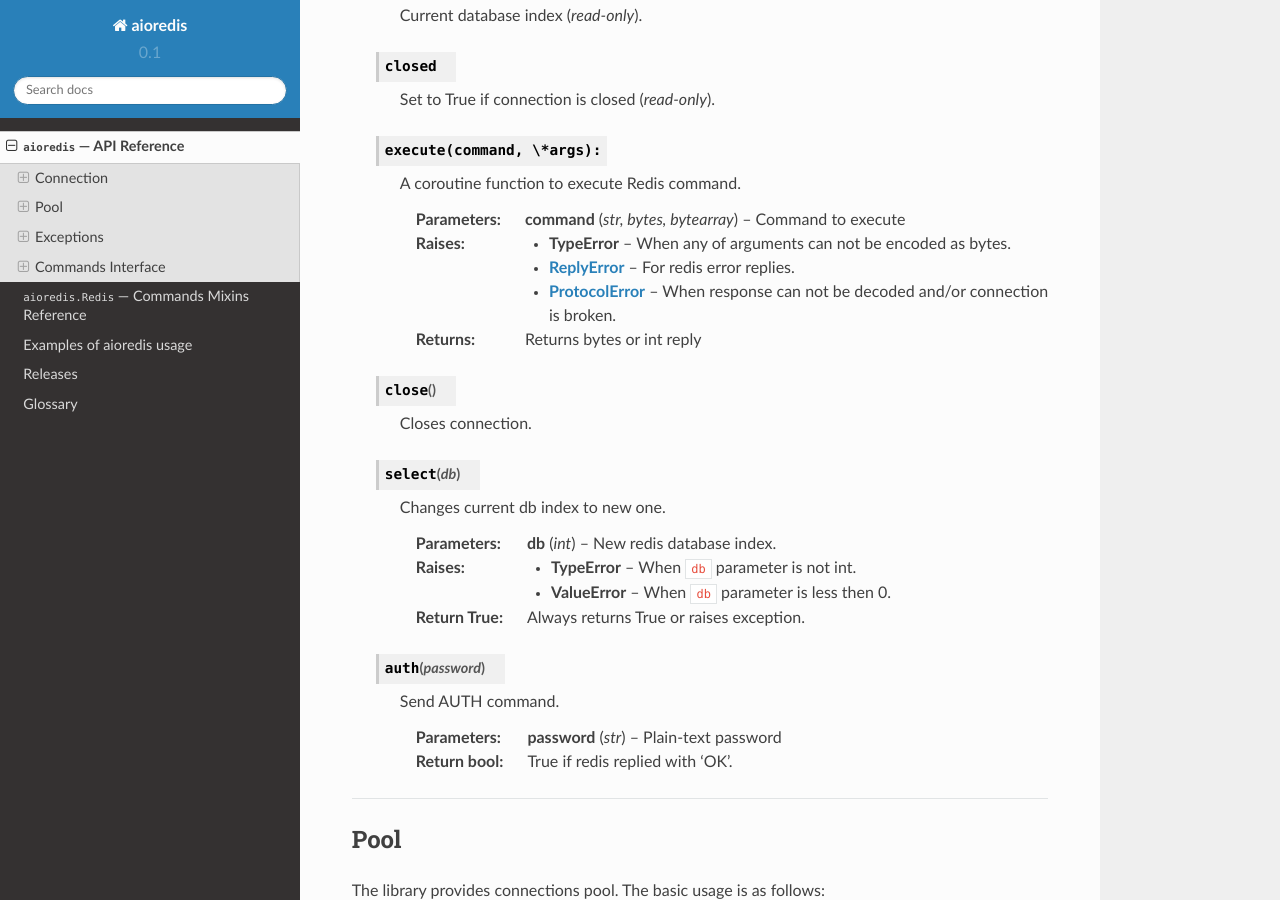
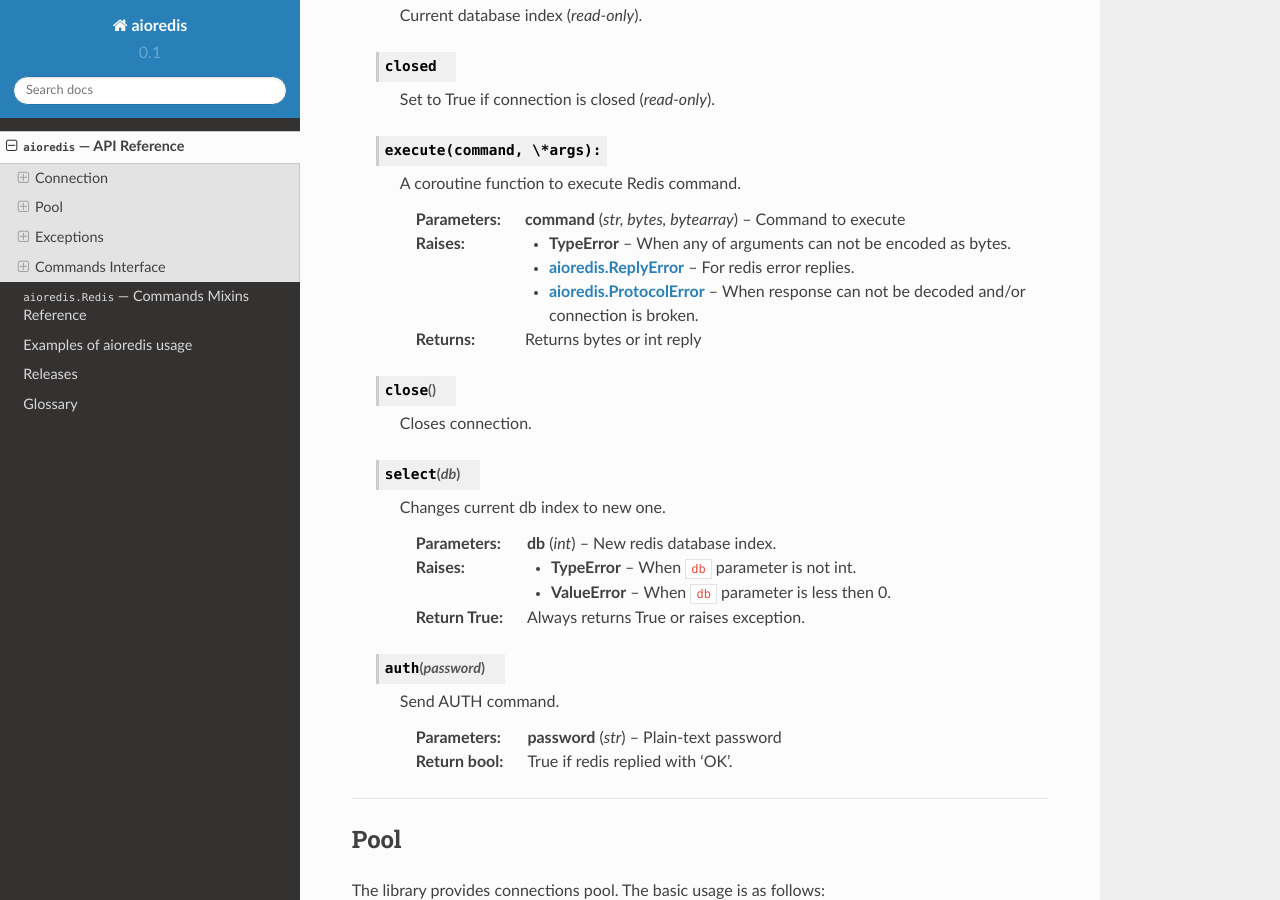
Before and after one commit to aio-libs-abandoned/aioredis-py, a Sphinx documentation site: the page built from docs/api_reference.rst, in a window 1280 px wide and 900 px high, scrolled down 1045 px. Built offline with Sphinx 7.4.7 and the Read the Docs theme 2.0.0, drawn with Linux system fonts in a browser that asks for light colours; some of the changed text lies outside the part shown.

Commit message:
small docs update

```diff
--- a/docs/api_reference.rst
+++ b/docs/api_reference.rst
@@ -76,9 +76,9 @@
       :type command: str, bytes, bytearray
 
       :raise TypeError: When any of arguments can not be encoded as bytes.
-      :raise ReplyError: For redis error replies.
-      :raise ProtocolError: When response can not be decoded and/or connection
-                            is broken.
+      :raise aioredis.ReplyError: For redis error replies.
+      :raise aioredis.ProtocolError: When response can not be decoded
+                                     and/or connection is broken.
 
       :return: Returns bytes or int reply
 
@@ -229,17 +229,17 @@
 Exceptions
 ----------
 
-.. class:: RedisError
+.. exception:: RedisError
 
    Base exception class for aioredis exceptions.
 
-.. class:: ProtocolError
+.. exception:: ProtocolError
 
    Raised when protocol error occurs.
    When this type of exception is raised connection must be considered
    broken and must be closed.
 
-.. class:: ReplyError
+.. exception:: ReplyError
 
    Raised for Redis :term:`error replies`.
 
```
